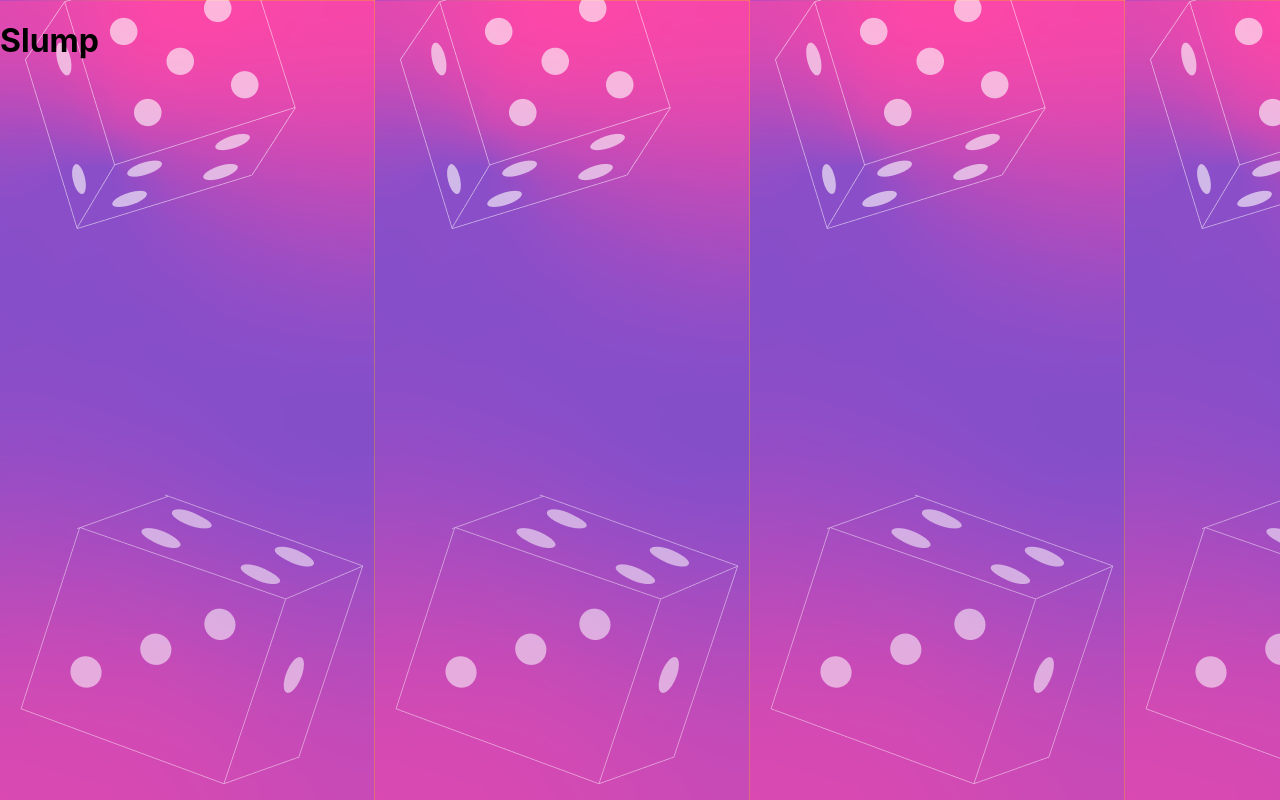
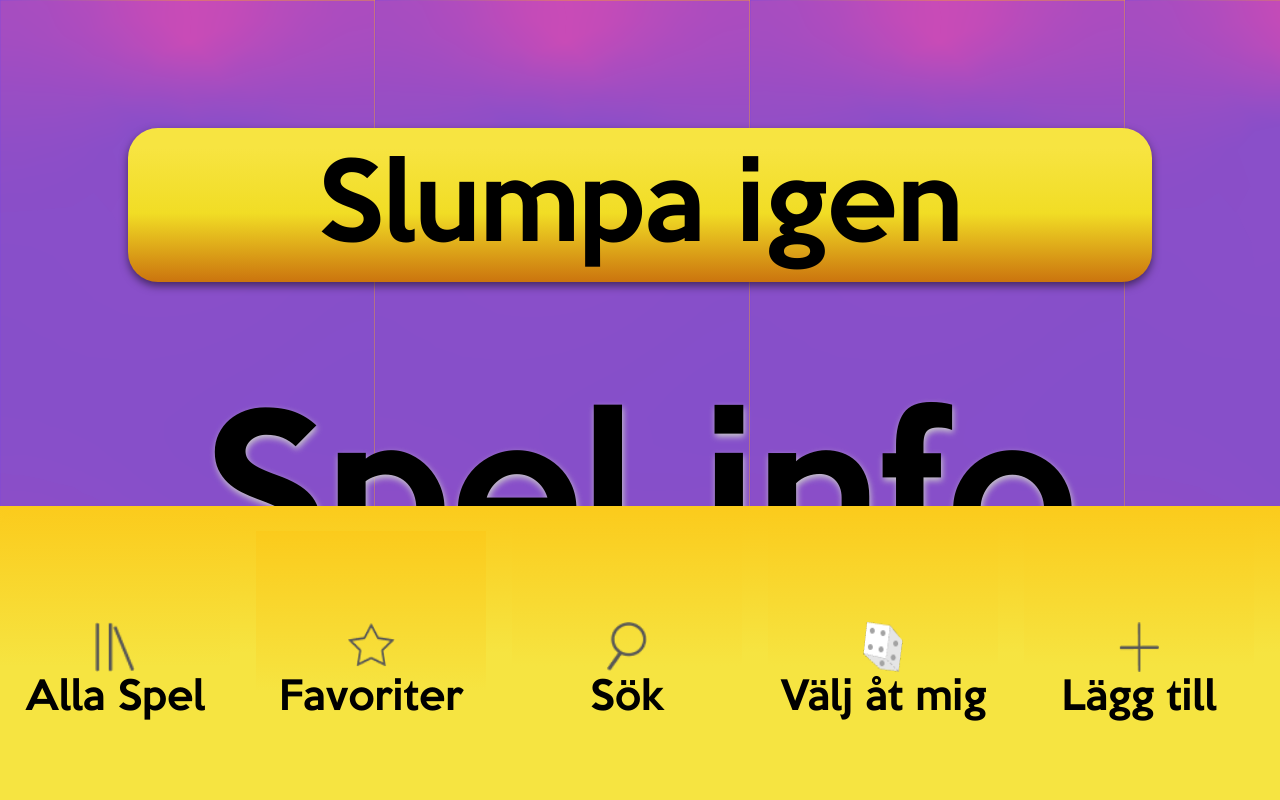
Before and after one commit to VibeValley/PartyPP, a React (Create React App) app: page /SlumpaSpel in a window 1280 px wide. Shown: the top 800 px of the page. Built offline with nearby package versions, Linux system fonts and the light colour scheme.

Commit message:
Ändrade länkarna

```diff
--- a/src/App.js
+++ b/src/App.js
@@ -31,7 +31,7 @@ function App() {
       <Router>
         <Switch>
           {/*Routes till olika sidor där element är den nya js filen för sidan*/}
-          <Route path="/SlumpaSpel" element={<SlumpaSpel />} />
+          <Route path="/SlumpaSpel" element={<Pickme />} />
           <Route path="/AllaSpel/" element={<AllaSpel />} />
           <Route path="/AllaSpel/:id" element={<Detaljsida />} />
           <Route path="/Sok/" element={<Sok />} />
--- a/src/Pickme.js
+++ b/src/Pickme.js
@@ -23,10 +23,6 @@ function Pick() {
     console.log("id:")
     console.log(id);
     const ValdaSpel = getGameByID(id);
-
-    /*<a href="/valj_at_mig">
-    <p>Slumpa igen!</p>
-    </a>*/
 
     return (
       <div className="App">
```
